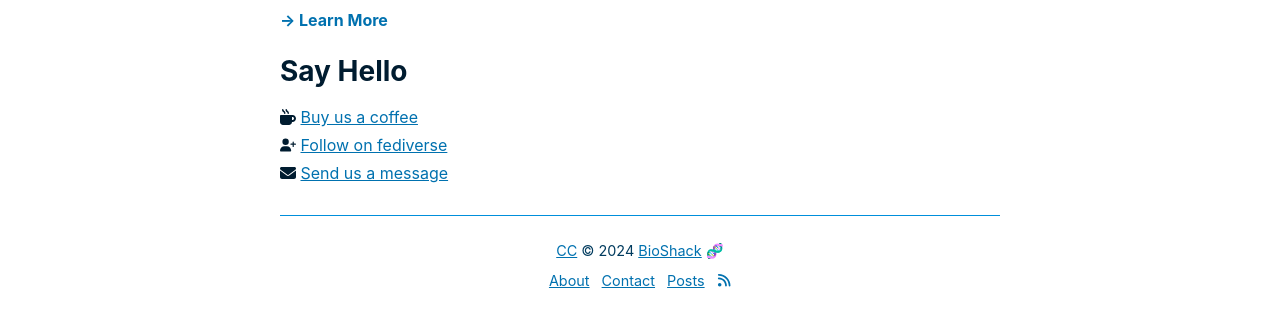
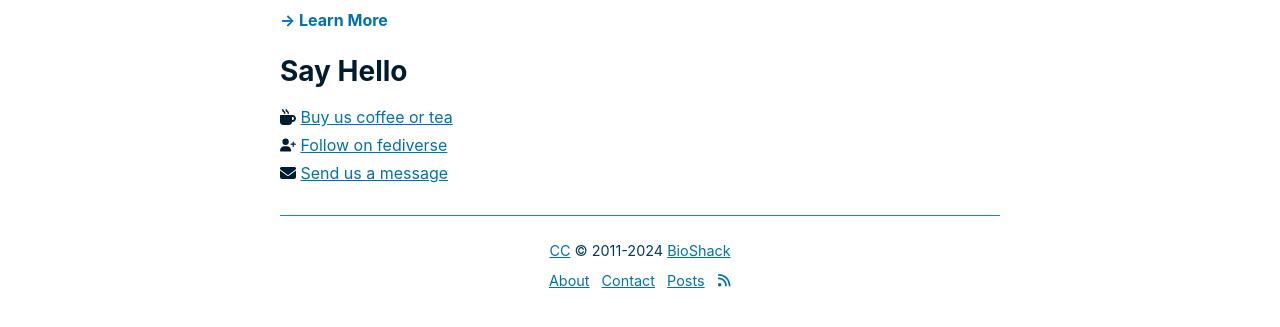
Before and after one commit to megdna/pond, a Jekyll site: the page built from pages/home.md, in a window 1280 px wide. Shown: the part 303-630 px from the top of the page. Built offline with Jekyll 4.4.1, drawn with Linux system fonts in a browser that asks for light colours; a script that is not in the unit is left out.

Commit message:
Update theme

```diff
--- a/_config.yml
+++ b/_config.yml
@@ -8,6 +8,7 @@ url: "https://megdna.github.io"
 baseurl: "/pond"
 permalink: :title
 
+founded: 2011
 github: bioshack
 goatcounter: bio
 tinylytics: nCLXHefo-N1GktQzm6ic
--- a/_includes/footer.html
+++ b/_includes/footer.html
@@ -1,5 +1,5 @@
 <p>
-  <a href="http://creativecommons.org/licenses/by-nc-sa/4.0/" target="_blank">CC</a> &copy; {{ site.time | date: '%Y' }} <a href="{{ site.baseurl }}">{{ site.title }}</a> {{ site.icon }}
+  <a href="http://creativecommons.org/licenses/by-nc-sa/4.0/" target="_blank">CC</a> &copy; {{ site.founded }}-{{ site.time | date: '%Y' }} <a href="{{ site.baseurl }}">{{ site.title }}</a>
 </p>
 
 <nav>
--- a/pages/home.md
+++ b/pages/home.md
@@ -12,7 +12,7 @@ We are a group of bioneers and citizen scientists building a better future with
 <ul style="list-style-type:none; padding-left:0">
 <li>
 <svg class="icon" viewBox="0 0 512 512"><path d="M88 0C74.7 0 64 10.7 64 24c0 38.9 23.4 59.4 39.1 73.1l1.1 1C120.5 112.3 128 119.9 128 136c0 13.3 10.7 24 24 24s24-10.7 24-24c0-38.9-23.4-59.4-39.1-73.1l-1.1-1C119.5 47.7 112 40.1 112 24c0-13.3-10.7-24-24-24zM32 192c-17.7 0-32 14.3-32 32V416c0 53 43 96 96 96H288c53 0 96-43 96-96h16c61.9 0 112-50.1 112-112s-50.1-112-112-112H352 32zm352 64h16c26.5 0 48 21.5 48 48s-21.5 48-48 48H384V256zM224 24c0-13.3-10.7-24-24-24s-24 10.7-24 24c0 38.9 23.4 59.4 39.1 73.1l1.1 1C232.5 112.3 240 119.9 240 136c0 13.3 10.7 24 24 24s24-10.7 24-24c0-38.9-23.4-59.4-39.1-73.1l-1.1-1C231.5 47.7 224 40.1 224 24z"/></svg>
-<a href="https://ko-fi.com/bioshack" target="_blank">Buy us a coffee</a>
+<a href="https://ko-fi.com/bioshack" target="_blank">Buy us coffee or tea</a>
 </li>
 <li>
 <svg class="icon" viewBox="0 0 640 512"><path d="M96 128a128 128 0 1 1 256 0A128 128 0 1 1 96 128zM0 482.3C0 383.8 79.8 304 178.3 304h91.4C368.2 304 448 383.8 448 482.3c0 16.4-13.3 29.7-29.7 29.7H29.7C13.3 512 0 498.7 0 482.3zM504 312V248H440c-13.3 0-24-10.7-24-24s10.7-24 24-24h64V136c0-13.3 10.7-24 24-24s24 10.7 24 24v64h64c13.3 0 24 10.7 24 24s-10.7 24-24 24H552v64c0 13.3-10.7 24-24 24s-24-10.7-24-24z"/></svg>
```
Also changed, not shown: pages/about.md (+1 -1 lines).
